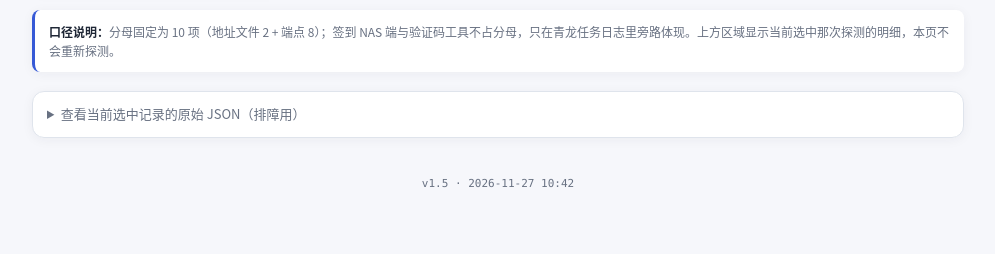
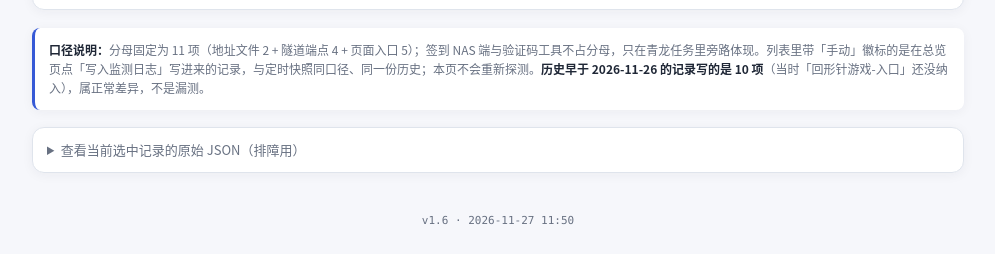
Before and after one commit to elizond0/tools-hub, a plain HTML site: page monitor.html in a window 1280 px wide. Shown: the part 1656-1910 px from the top of the page, without its empty margins (142-1137 px from the left). Before the commit the page ends 1876 px from the top, so only its background shows below. Drawn offline with Linux system fonts and the light colour scheme.

Commit message:
监测日志 v1.6：订正口径说明（10 项→11 项）

```diff
--- a/monitor.html
+++ b/monitor.html
@@ -162,7 +162,7 @@
       <div class="stat"><div class="k">检查项</div><div class="v" id="statTotal">--</div></div>
       <div class="stat"><div class="k">正常</div><div class="v ok" id="statOk">--</div></div>
       <div class="stat"><div class="k">异常</div><div class="v" id="statBad">--</div></div>
-      <div class="stat"><div class="k">调度</div><div class="v" style="font-size:14px">青龙 · 每 8 小时</div></div>
+      <div class="stat"><div class="k">调度</div><div class="v" style="font-size:14px">青龙 · 每 8 小时</div><div class="k" style="margin-top:4px">+ 总览页手动写入</div></div>
     </div>
   </section>
 
@@ -184,7 +184,7 @@
     </table>
   </div>
 
-  <div class="note"><b>口径说明：</b>分母固定为 10 项（地址文件 2 + 端点 8）；签到 NAS 端与验证码工具不占分母，只在青龙任务日志里旁路体现。上方区域显示当前选中那次探测的明细，本页不会重新探测。</div>
+  <div class="note"><b>口径说明：</b>分母固定为 11 项（地址文件 2 + 隧道端点 4 + 页面入口 5）；签到 NAS 端与验证码工具不占分母，只在青龙任务里旁路体现。列表里带「手动」徽标的是在总览页点「写入监测日志」写进来的记录，与定时快照同口径、同一份历史；本页不会重新探测。<b>历史早于 2026-11-26 的记录写的是 10 项</b>（当时「回形针游戏-入口」还没纳入），属正常差异，不是漏测。</div>
 
   <details>
     <summary>查看当前选中记录的原始 JSON（排障用）</summary>
@@ -192,7 +192,7 @@
   </details>
 </main>
 
-<footer class="site-footer"><span data-build>v1.5 · 2026-11-27 10:42</span></footer>
+<footer class="site-footer"><span data-build>v1.6 · 2026-11-27 11:50</span></footer>
 
 <script>
 (function(){
```
